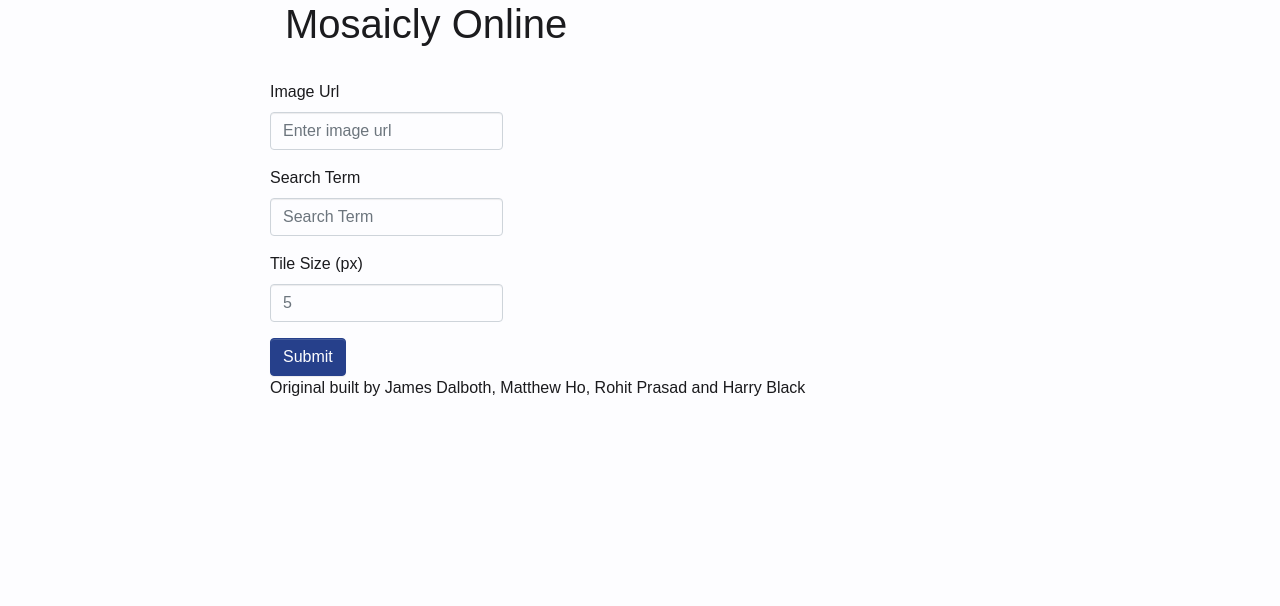
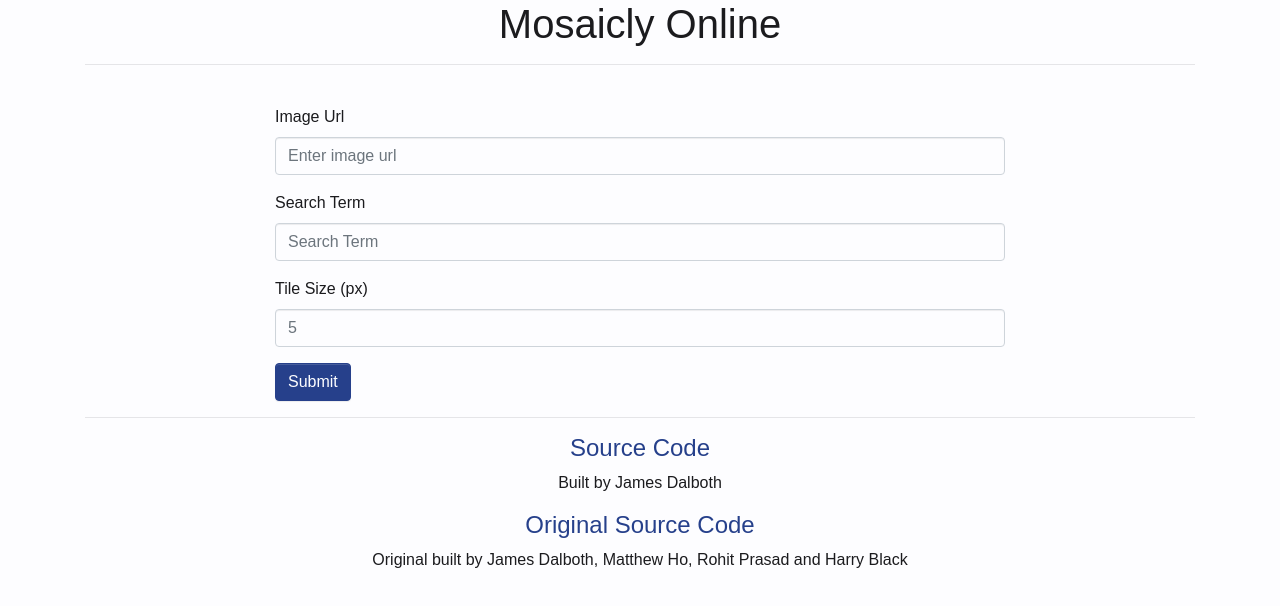
Before and after one commit to JamesDalboth/MosaiclyOnline, a React (Create React App) app: page / in a window 1280 px wide. Shown: the top 606 px of the page. Built offline with nearby package versions, Linux system fonts and the light colour scheme.

Commit message:
Improve layout of app

```diff
--- a/src/App.tsx
+++ b/src/App.tsx
@@ -1,7 +1,7 @@
 import React from 'react';
 import './App.css';
 
-import Main from './Main';
+import Main from './components/Main';
 
 function App (): JSX.Element {
   return (
--- /dev/null
+++ b/src/components/Footer.tsx
@@ -0,0 +1,49 @@
+import React from 'react';
+
+import { Col, Container, Row } from 'react-bootstrap';
+
+const Footer: React.FC = () => {
+  return (
+    <Container>
+      <Row>
+        <Col>
+          <hr/>
+        </Col>
+      </Row>
+      <Row>
+        <Col>
+          <a text-align="center" href={'https://github.com/JamesDalboth/MosaiclyOnline'}>
+            <h4 className="text-center">
+              Source Code
+            </h4>
+          </a>
+        </Col>
+      </Row>
+      <Row>
+        <Col>
+          <p className="text-center">
+            Built by James Dalboth
+          </p>
+        </Col>
+      </Row>
+      <Row>
+        <Col>
+          <a text-align="center" href={'https://github.com/JamesDalboth/Mosaicly'}>
+            <h4 className="text-center">
+              Original Source Code
+            </h4>
+          </a>
+        </Col>
+      </Row>
+      <Row>
+        <Col>
+          <p className="text-center">
+            Original built by James Dalboth, Matthew Ho, Rohit Prasad and Harry Black
+          </p>
+        </Col>
+      </Row>
+    </Container>
+  );
+};
+
+export default Footer;
--- a/src/ImageDisplay.tsx
+++ b/src/components/ImageDisplay.tsx
@@ -2,7 +2,7 @@ import React from 'react';
 
 import Col from 'react-bootstrap/Col';
 
-import ImageObj from './Image';
+import ImageObj from './ImageObj';
 
 const ImageDisplay: React.FC<{ url1?: string; url2?: string; loading: boolean}> = ({ url1, url2, loading }) => {
   return (
--- /dev/null
+++ b/src/components/InputForm.tsx
@@ -0,0 +1,61 @@
+import React from 'react';
+
+import { Button, Form } from 'react-bootstrap';
+
+interface FormFields {
+  imageUrl: string;
+  searchTerm: string;
+  tileSize: string;
+};
+
+type InputChangeEvent = React.FormEvent<any> &
+  {
+    target: {
+      id: keyof FormFields;
+      value: FormFields[keyof FormFields];
+    };
+  }
+
+interface InputFormProps {
+  onChange: (event: InputChangeEvent) => void;
+  onSubmit: VoidFunction;
+}
+
+const InputForm: React.FC<InputFormProps> = ({ onChange, onSubmit }) => {
+  return (
+    <Form>
+      <Form.Group controlId="imageUrl">
+        <Form.Label>Image Url</Form.Label>
+        <Form.Control
+          placeholder="Enter image url"
+          type="text"
+          onChange={onChange}
+          required/>
+      </Form.Group>
+
+      <Form.Group controlId="searchTerm">
+        <Form.Label>Search Term</Form.Label>
+        <Form.Control
+          placeholder="Search Term"
+          type="text"
+          onChange={onChange}
+          required/>
+      </Form.Group>
+
+      <Form.Group controlId="tileSize">
+        <Form.Label>Tile Size (px)</Form.Label>
+        <Form.Control
+          placeholder="5"
+          type="text"
+          onChange={onChange}
+          required/>
+      </Form.Group>
+
+      <Button variant="primary" onClick={onSubmit}>
+        Submit
+      </Button>
+    </Form>
+  );
+};
+
+export default InputForm;
--- a/src/Main.tsx
+++ b/src/components/Main.tsx
@@ -1,8 +1,10 @@
 import React from 'react';
 
-import { Button, Col, Container, Form, Row } from 'react-bootstrap';
+import { Col, Container, Row } from 'react-bootstrap';
 
 import ImageDisplay from './ImageDisplay';
+import InputForm from './InputForm';
+import Footer from './Footer';
 
 // eslint-disable-next-line
 const request = require('request-promise');
@@ -70,53 +72,23 @@ const Main: React.FC = () => {
 
   return (
     <Container>
-      <Col xs={{ span: 8, offset: 2 }}>
       <Row>
         <Col>
-            <h1>Mosaicly Online</h1>
+          <h1 className="text-center">Mosaicly Online</h1>
+          <hr/>
         </Col>
       </Row>
       <Row>
         <ImageDisplay url1={imageUrl} url2={result} loading={loading}/>
       </Row>
       <Row>
-          <Form>
-            <Form.Group controlId="imageUrl">
-              <Form.Label>Image Url</Form.Label>
-              <Form.Control
-                placeholder="Enter image url"
-                type="text"
-                onChange={onChange}
-                required/>
-            </Form.Group>
-
-            <Form.Group controlId="searchTerm">
-              <Form.Label>Search Term</Form.Label>
-              <Form.Control
-                placeholder="Search Term"
-                type="text"
-                onChange={onChange}
-                required/>
-            </Form.Group>
-
-            <Form.Group controlId="tileSize">
-              <Form.Label>Tile Size (px)</Form.Label>
-              <Form.Control
-                placeholder="5"
-                type="text"
-                onChange={onChange}
-                required/>
-            </Form.Group>
-
-            <Button variant="primary" onClick={onSubmit}>
-              Submit
-            </Button>
-          </Form>
+        <Col xs={{ span: 8, offset: 2 }}>
+          <InputForm onChange={onChange} onSubmit={onSubmit}/>
+        </Col>
       </Row>
       <Row>
-          Original built by James Dalboth, Matthew Ho, Rohit Prasad and Harry Black
+        <Footer/>
       </Row>
-      </Col>
     </Container>
   );
 };
```
Also changed, not shown: src/components/ImageObj.tsx (renamed from src/Image.tsx). Lines whose indentation alone changed are shown as unchanged.
